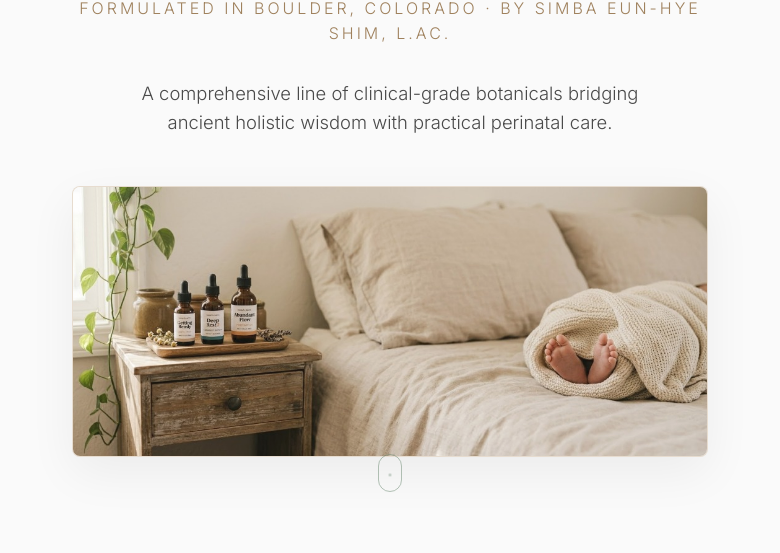
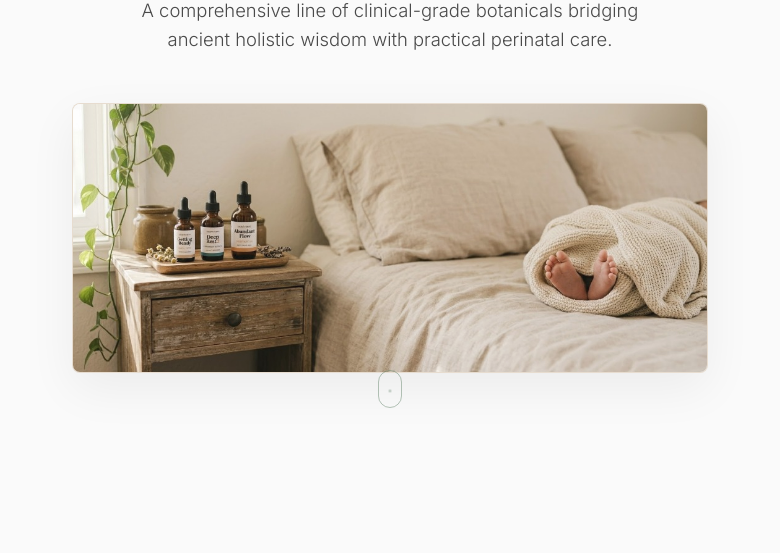
Before and after one commit to simba435/smoothbirthsite, a plain HTML site: page index-staging.html in a window 1280 px wide. Shown: the part 547-1100 px from the top of the page, without its empty margins (250-1030 px from the left). Drawn offline with nearby package versions, Linux system fonts and the light colour scheme; a web font is replaced by a local one.

Commit message:
Remove boulder formulation credential subtitle from hero section

```diff
--- a/index-staging.html
+++ b/index-staging.html
@@ -682,7 +682,6 @@
         <div class="hero-content reveal">
             <p class="subtitle">Targeted Support for the Pregnancy Journey</p>
             <h1 class="title">Traditional East Asian Herbal Tinctures</h1>
-            <span class="title-credential">Formulated in Boulder, Colorado · By Simba Eun-Hye Shim, L.Ac.</span>
             <p class="description">
                 A comprehensive line of clinical-grade botanicals bridging ancient holistic wisdom with practical perinatal care.
             </p>
```
Also changed, not shown: index.html (+0 -1 lines).
